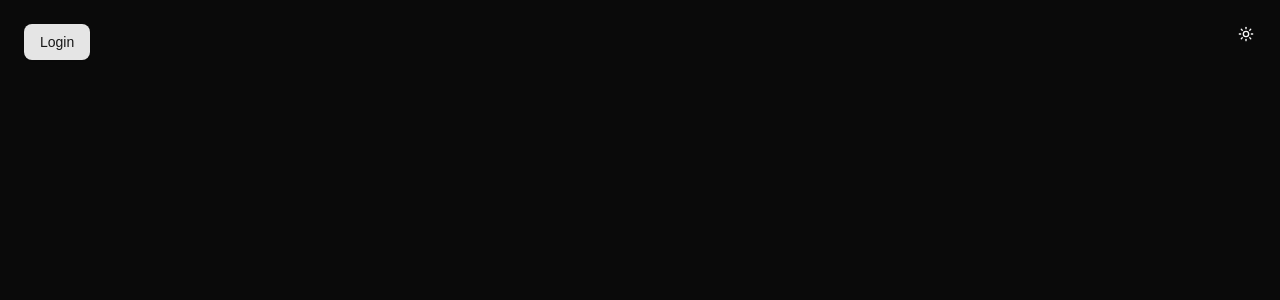
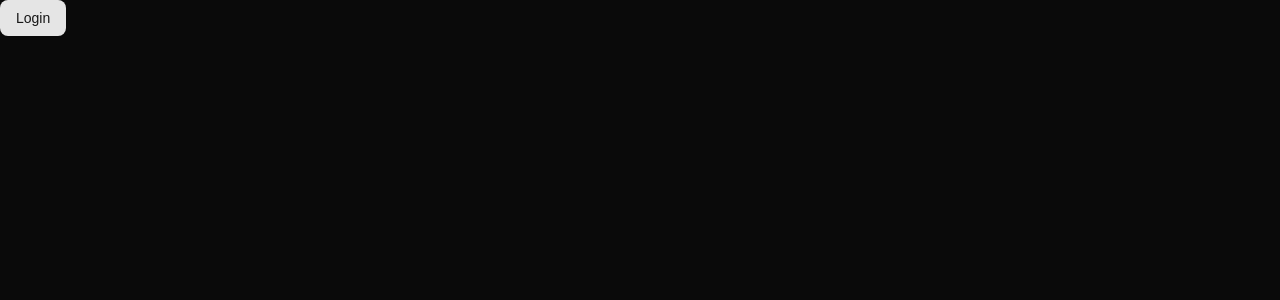
Before and after one commit to thomasderome/Etodo-EpitechProject, a Next.js app in the folder frontend/: page / in a window 1280 px wide. Shown: the top 300 px of the page. Built offline with nearby package versions, Linux system fonts and the light colour scheme.

Commit message:
Remove switch button theme

```diff
--- a/frontend/components/Layout.tsx
+++ b/frontend/components/Layout.tsx
@@ -9,17 +9,8 @@ interface LayoutProps {
 
 export default function Layout({ children }: LayoutProps) {
     return (
-        <div className="min-h-screen relative">
-            {/* ajout du bouton light/dark mode pour toutes les pages */}
-            <header className="fixed top-4 right-4 z-[99999]">
-                <ThemeTogglerButtonDemo
-                    variant="ghost"
-                    size="default"
-                    direction="ltr"
-                    system={true}
-                />
-            </header>
-            <main className="p-6">{children}</main>
+        <div>
+            <main>{children}</main>
         </div>
     );
 }
```
